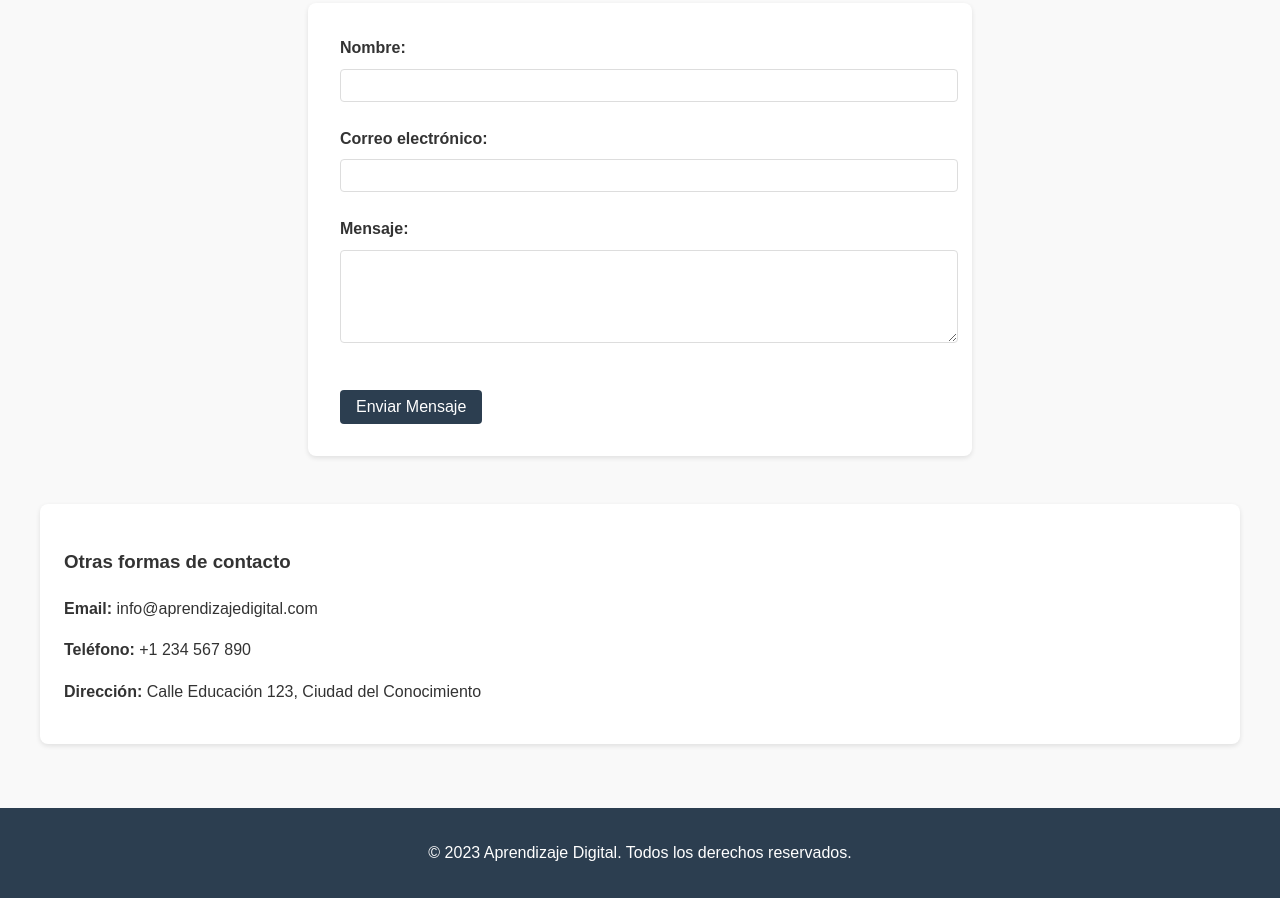
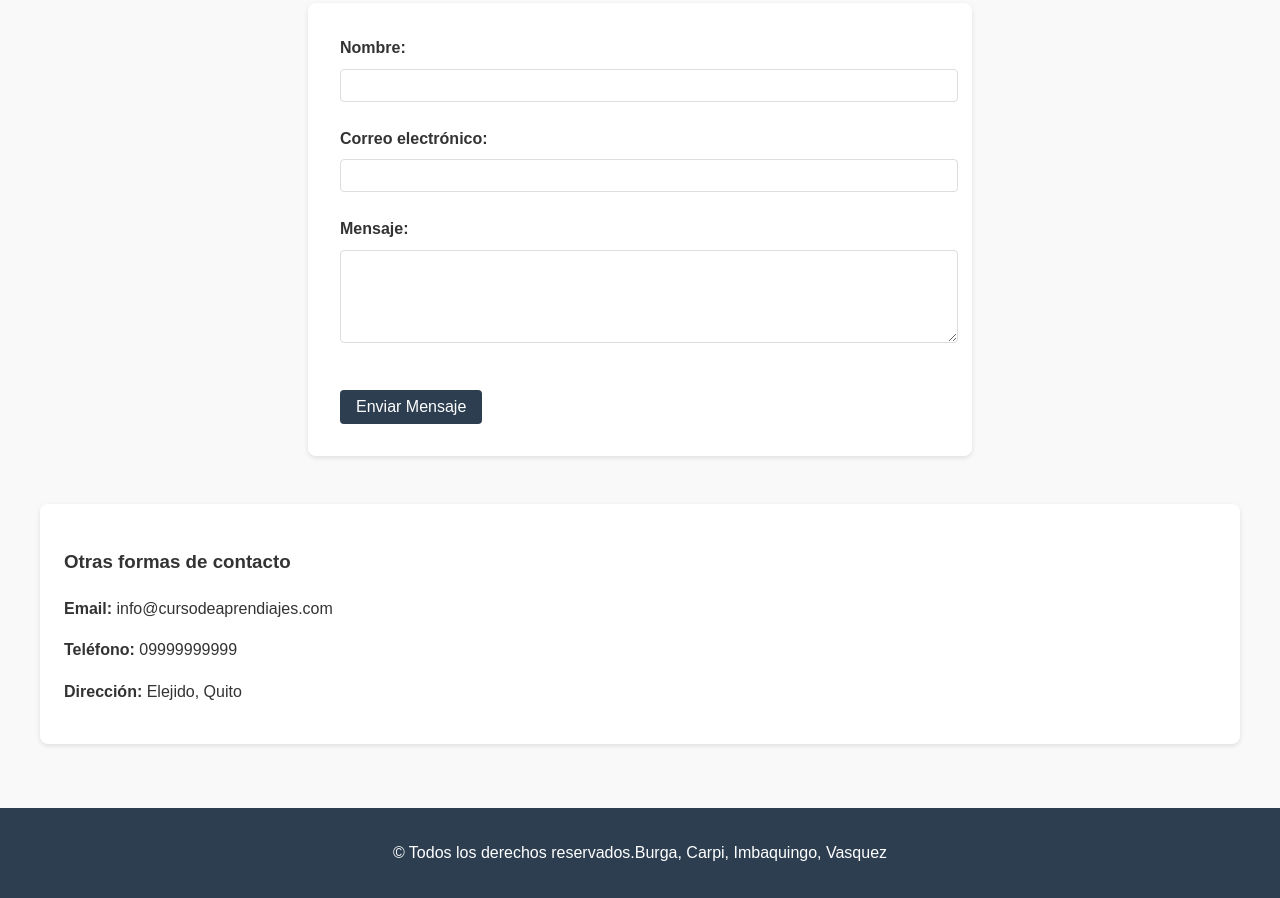
Before and after one commit to Drack17YT/Hosting, a plain HTML site: page index.html in a window 1280 px wide. Shown: the part 1538-2436 px from the top of the page. Drawn offline with Linux system fonts and the light colour scheme.

Commit message:
Update index.html

```diff
--- a/index.html
+++ b/index.html
@@ -96,15 +96,15 @@
 
             <div class="info-contacto">
                 <h3>Otras formas de contacto</h3>
-                <p><strong>Email:</strong> info@aprendizajedigital.com</p>
-                <p><strong>Teléfono:</strong> +1 234 567 890</p>
-                <p><strong>Dirección:</strong> Calle Educación 123, Ciudad del Conocimiento</p>
+                <p><strong>Email:</strong> info@cursodeaprendiajes.com</p>
+                <p><strong>Teléfono:</strong> 09999999999</p>
+                <p><strong>Dirección:</strong> Elejido, Quito</p>
             </div>
         </section>
     </main>
 
     <footer>
-        <p>&copy; 2023 Aprendizaje Digital. Todos los derechos reservados.</p>
+        <p>&copy; Todos los derechos reservados.Burga, Carpi, Imbaquingo, Vasquez</p>
     </footer>
 
     <script>
```
